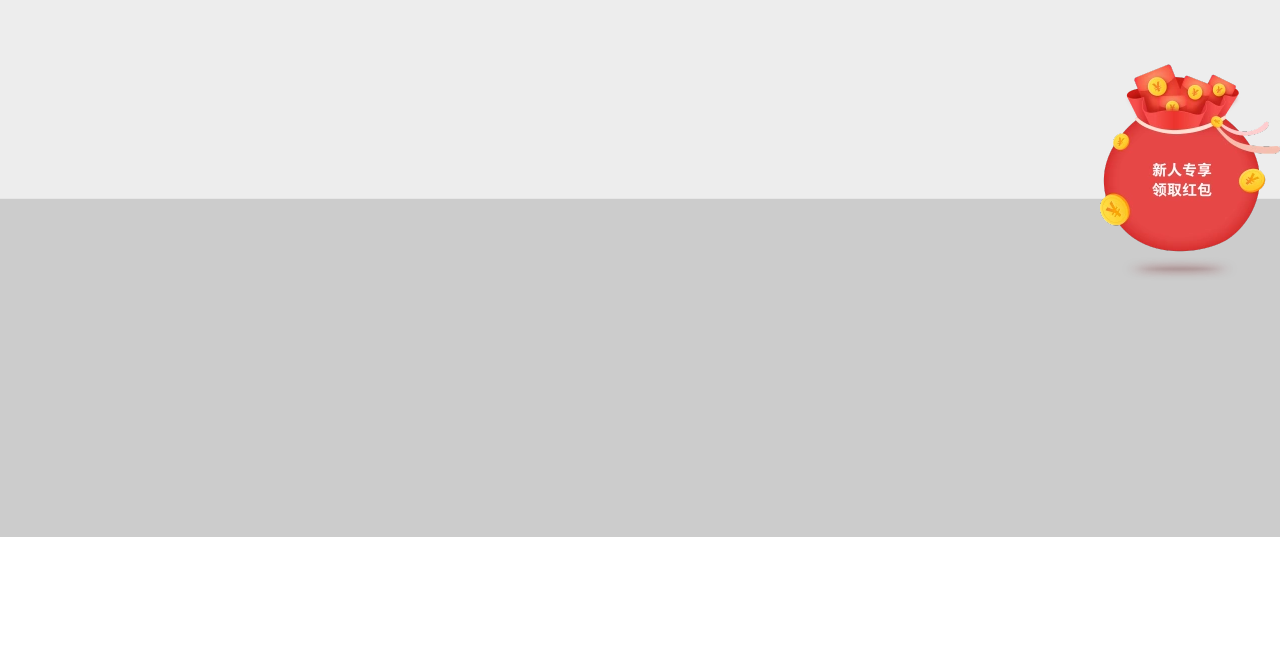
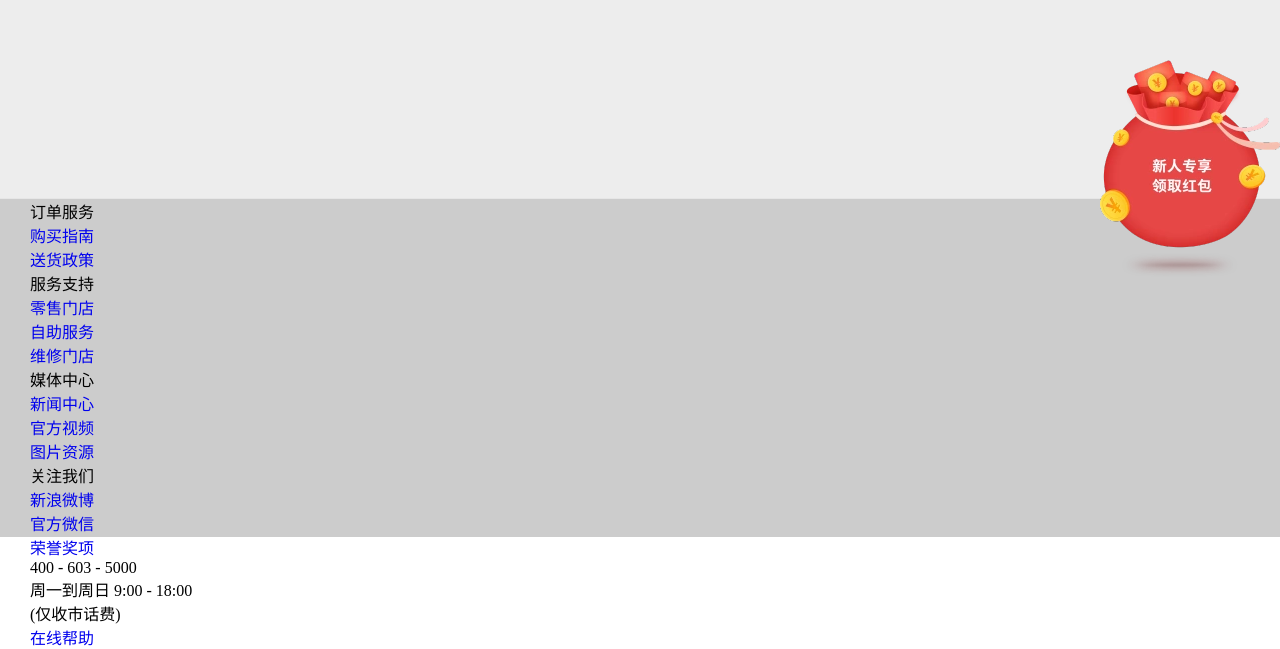
Before and after one commit to landepa/Smartisan_web, a website: page html/index.html in a window 1280 px wide. Shown: the part 508-1157 px from the top of the page. Before the commit the page ends 1045 px from the top, so only its background shows below. Drawn offline with nearby package versions, Linux system fonts and the light colour scheme.

Commit message:
footer-ing

```diff
--- a/html/index.html
+++ b/html/index.html
@@ -53,7 +53,7 @@
                         <li>
                             <a href="">加入我们</a>
                         </li>
-                        <li>
+                        <li class="app_tit">
                             <a href="">下载app</a>
                             <a class="app_wrap" href="#">
                                 <img src="../img/app_qr.png" alt="">
@@ -69,11 +69,43 @@
         <div class="main">
             内容区
         </div>
-        <img class="hb_img" src="../img/hb.webp" alt="">
+        <a class="hb_img" href=""><img class="" src="../img/hb.webp" alt=""></a>
         <div class="footer_wrap">
             <!-- 公共底部 -->
             <div class="footer">
-
+                <div class="footer_cont">
+                    <div class="footer_cont_list">
+                        <dl>
+                            <dt>订单服务</dt>
+                            <dd> <a href="#">购买指南</a></dd>
+                            <dd> <a href="#">送货政策</a></dd>
+                        </dl>
+                        <dl>
+                            <dt>服务支持</dt>
+                            <dd> <a href="#">零售门店</a></dd>
+                            <dd> <a href="#">自助服务</a></dd>
+                            <dd> <a href="#">维修门店</a></dd>
+                        </dl>
+                        <dl>
+                            <dt>媒体中心</dt>
+                            <dd> <a href="#">新闻中心</a></dd>
+                            <dd> <a href="#">官方视频</a></dd>
+                            <dd> <a href="#">图片资源</a></dd>
+                        </dl>
+                        <dl>
+                            <dt>关注我们</dt>
+                            <dd> <a href="#">新浪微博</a></dd>
+                            <dd> <a href="#">官方微信</a></dd>
+                            <dd> <a href="#">荣誉奖项</a></dd>
+                        </dl>
+                    </div>
+                    <div class="footer_cont_contact">
+                        <h3>400 - 603 - 5000</h3>
+                        <p>周一到周日 9:00 - 18:00</p>
+                        <p>(仅收市话费)</p>
+                        <a href="#">在线帮助</a>
+                    </div>
+                </div>
             </div>
         </div>
     </div>
--- a/script/index.js
+++ b/script/index.js
@@ -1,5 +1,16 @@
-console.log( '执行index.js中的命令' );
+console.log('执行index.js中的命令');
 
-// setTimeout(()=>{
-//     alert('欢迎来到首页')
-// },2000)
+
+$(function () {
+    // do something
+    /**
+ * @description: 商城app下载 二维码 显示与隐藏
+ */
+    $('.app_tit').mouseenter(() => {
+        console.log(1);
+        $('.app_wrap').toggle()
+    })
+    $('.app_tit').mouseleave(() => {
+        $('.app_wrap').toggle()
+    })
+});
--- a/style/common.css
+++ b/style/common.css
@@ -178,20 +178,23 @@ body {
 /* 头部导航栏 */
 .header_nav {
     /* width: 1224px; */
+    width: 1120px;
     width: fit-content;
-    height: 21px;
-    line-height: 21px;
     text-align: center;
     padding-top: 12px;
-    margin: auto;
+    margin: 0 auto;
     font-size: 12px;
 }
 
 .header_nav ul {
     /* overflow: hidden; */
+    /* height: 100%; */
+    margin: 0 auto;
 }
 
 .header_nav ul li {
+    height: 32px;
+    line-height: 21px;
     float: left;
     position: relative;
 }
@@ -220,7 +223,6 @@ body {
     border-radius: 10px;
     border: 1px solid #ebebeb;
 }
-
 .app_wrap img {
     display: block;
     margin: 7px auto;
@@ -247,10 +249,11 @@ body {
 .main {
     width: 1220px;
     height: 1000px;
-    margin: auto;
+    margin: 0 auto;
 }
 
 
+/* 定位红包 */
 .hb_img {
     position: fixed;
     z-index: 999;
```
Also changed, not shown: img/footer_help.png (added).
